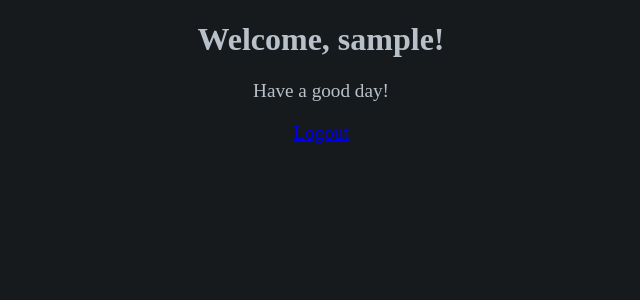
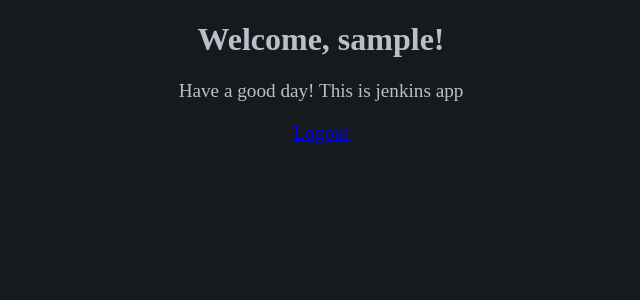
Before and after one commit to MandarPhadke/Graded-Assignment-on-CI-CD-Pipeline, a Flask app: template templates/home.html in a window 1280 px wide. Shown: the top 300 px of the page, without its empty margins (319-959 px from the left). Run offline with Flask 3, Linux system fonts and the light colour scheme; the template is opened without the code that fills it: most values are stand-ins (such as "Sample title", 1, 10 or a date in 2020).

Commit message:
Committing jenkins file

```diff
--- a/templates/home.html
+++ b/templates/home.html
@@ -6,7 +6,7 @@
     <link rel="stylesheet" href="{{ url_for('static', filename='css/main.css') }}"></head>
 <body>
     <h1>Welcome, {{ username }}!</h1>
-    <p>Have a good day!</p>
+    <p>Have a good day! This is jenkins app</p>
     <p><a href="/logout">Logout</a></p>
 </body>
 </html>
```
